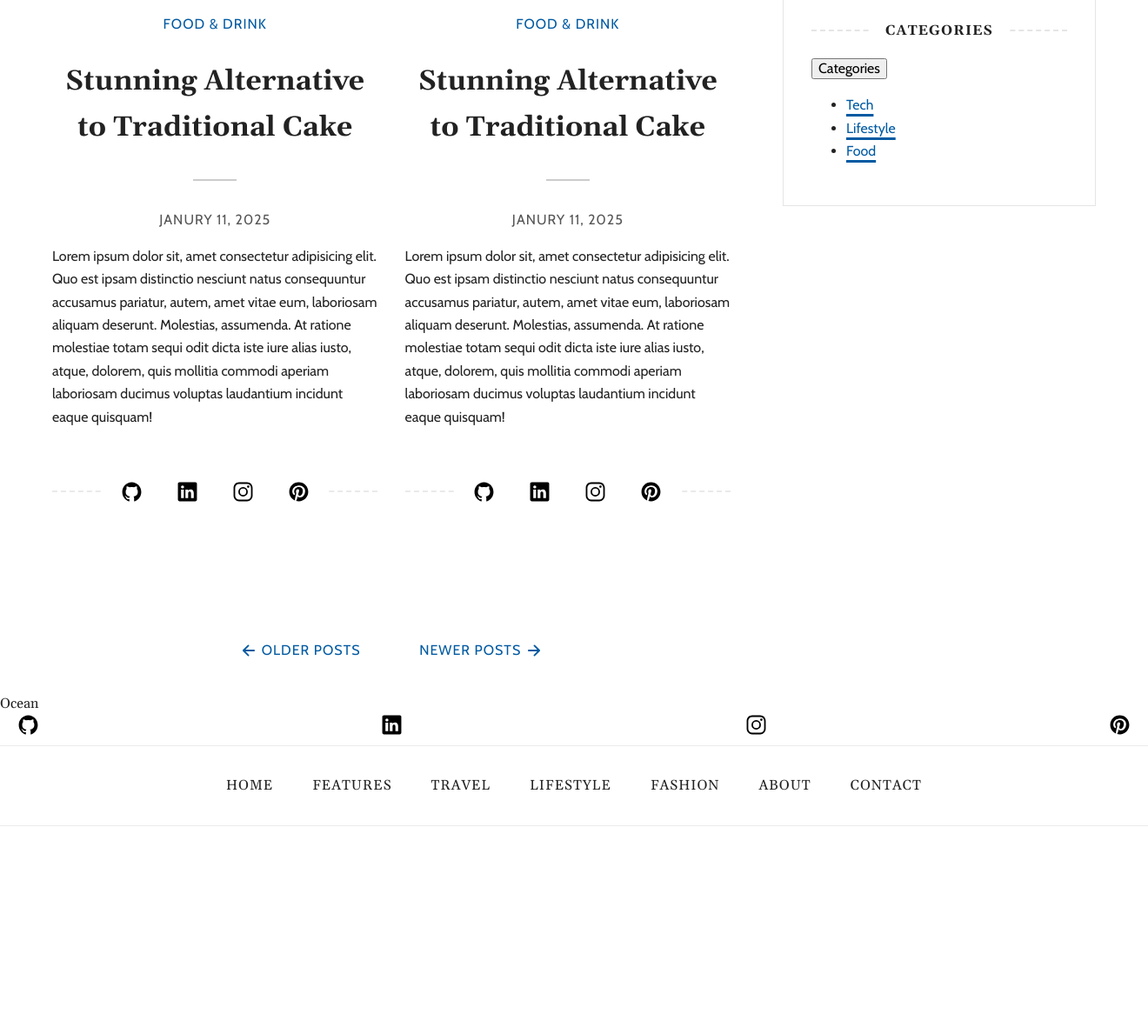
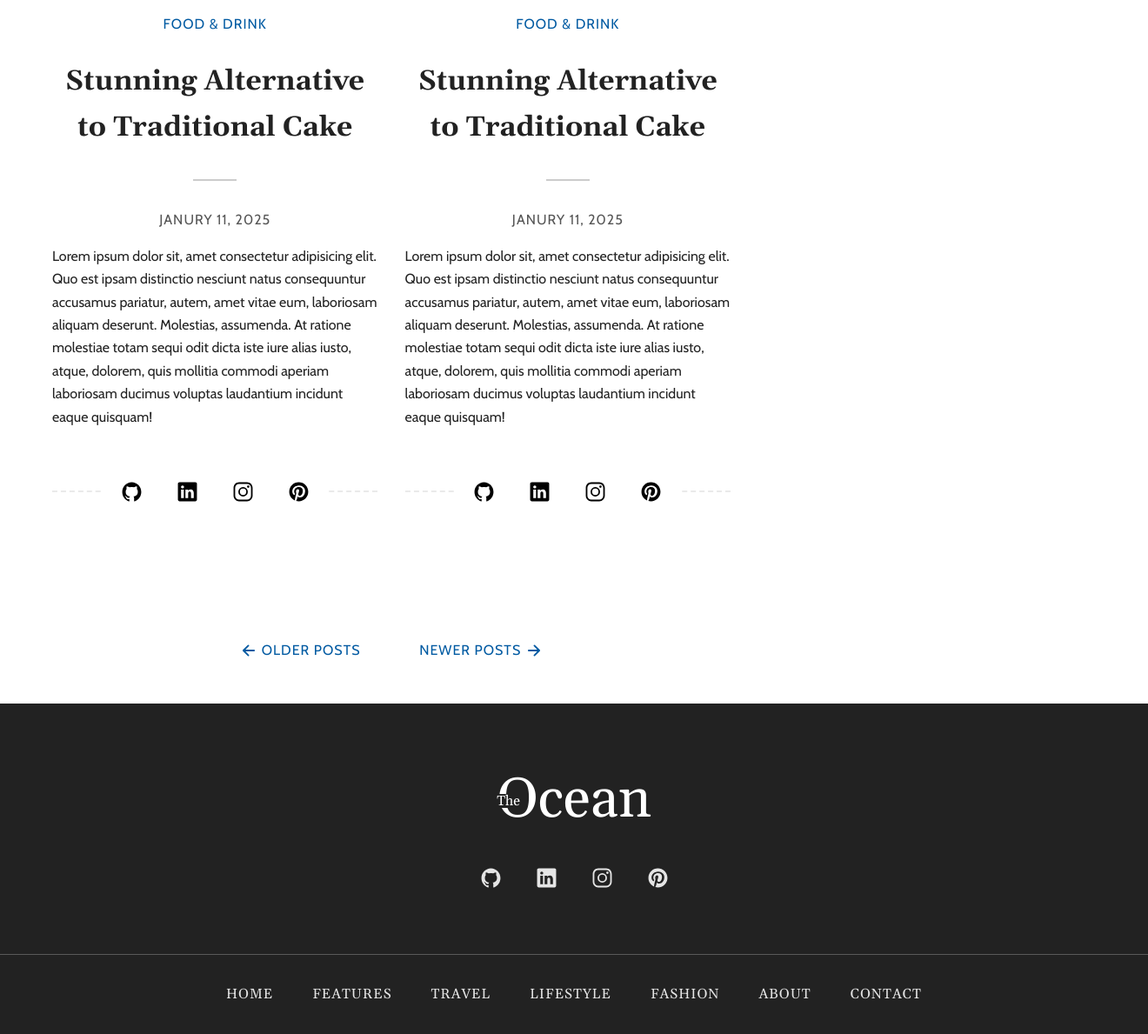
Before and after one commit to angelajholden/blog, a PHP site: page / in a window 1320 px wide; the page is wider, and only the part inside the window is pictured. Shown: the part 4416-5605 px from the top of that part at 87% size. Before the commit the page ends 5366 px from the top of that part, so only its background shows below. Run offline with PHP 8.4, Linux system fonts and the light colour scheme.

Commit message:
finished remaining desktop styles

```diff
--- a/index.html
+++ b/index.html
@@ -104,7 +104,7 @@
 					</div>
 				</article>
 			</section>
-			<div class="main_wrap">
+			<div class="main_wrap container">
 				<section class="blog_layout container">
 					<article class="blog_item full_width">
 						<div class="blog_category">Food &amp; Drink</div>
@@ -483,38 +483,40 @@
 						</form>
 					</div>
 					<div class="sidebar_item latest_posts">
-						<article class="sidebar_blog_item">
+						<h3 class="tertiary_heading">Latest Posts</h3>
+						<div class="dashed_border"></div>
+						<article class="sidebar_blog_item container">
 							<figure class="image">
 								<img src="https://picsum.photos/200/300" alt="random lorem picsum thumbnail image" />
 							</figure>
-							<div class="sidebar_blog_copy">
+							<div class="sidebar_blog_copy half_width">
 								<h4 class="sidebar_blog_title">Best Beaches in Sydney For The Easter Long Weekend</h4>
 								<div class="sidebar_blog_category">Fashion</div>
 							</div>
 						</article>
-						<article class="sidebar_blog_item">
+						<article class="sidebar_blog_item container">
 							<figure class="image">
 								<img src="https://picsum.photos/200/300" alt="random lorem picsum thumbnail image" />
 							</figure>
-							<div class="sidebar_blog_copy">
+							<div class="sidebar_blog_copy half_width">
 								<h4 class="sidebar_blog_title">Best Beaches in Sydney For The Easter Long Weekend</h4>
 								<div class="sidebar_blog_category">Fashion</div>
 							</div>
 						</article>
-						<article class="sidebar_blog_item">
+						<article class="sidebar_blog_item container">
 							<figure class="image">
 								<img src="https://picsum.photos/200/300" alt="random lorem picsum thumbnail image" />
 							</figure>
-							<div class="sidebar_blog_copy">
+							<div class="sidebar_blog_copy half_width">
 								<h4 class="sidebar_blog_title">Best Beaches in Sydney For The Easter Long Weekend</h4>
 								<div class="sidebar_blog_category">Fashion</div>
 							</div>
 						</article>
-						<article class="sidebar_blog_item">
+						<article class="sidebar_blog_item container">
 							<figure class="image">
 								<img src="https://picsum.photos/200/300" alt="random lorem picsum thumbnail image" />
 							</figure>
-							<div class="sidebar_blog_copy">
+							<div class="sidebar_blog_copy half_width">
 								<h4 class="sidebar_blog_title">Best Beaches in Sydney For The Easter Long Weekend</h4>
 								<div class="sidebar_blog_category">Fashion</div>
 							</div>
@@ -558,29 +560,29 @@
 					<div class="sidebar_item instagram_grid">
 						<h3 class="tertiary_heading">Instagram</h3>
 						<div class="dashed_border"></div>
-						<div class="sidebar_grid">
-							<figure class="image">
+						<div class="sidebar_grid container">
+							<figure class="image half_width">
 								<img src="https://picsum.photos/200/300" alt="A photo from Instagram." />
 							</figure>
-							<figure class="image">
+							<figure class="image half_width">
 								<img src="https://picsum.photos/200/300" alt="A photo from Instagram." />
 							</figure>
-							<figure class="image">
+							<figure class="image half_width">
 								<img src="https://picsum.photos/200/300" alt="A photo from Instagram." />
 							</figure>
-							<figure class="image">
+							<figure class="image half_width">
 								<img src="https://picsum.photos/200/300" alt="A photo from Instagram." />
 							</figure>
-							<figure class="image">
+							<figure class="image half_width">
 								<img src="https://picsum.photos/200/300" alt="A photo from Instagram." />
 							</figure>
-							<figure class="image">
+							<figure class="image half_width">
 								<img src="https://picsum.photos/200/300" alt="A photo from Instagram." />
 							</figure>
-							<figure class="image">
+							<figure class="image half_width">
 								<img src="https://picsum.photos/200/300" alt="A photo from Instagram." />
 							</figure>
-							<figure class="image">
+							<figure class="image half_width">
 								<img src="https://picsum.photos/200/300" alt="A photo from Instagram." />
 							</figure>
 						</div>
@@ -589,7 +591,10 @@
 					<div class="sidebar_item dropdown">
 						<h3 class="tertiary_heading">Categories</h3>
 						<div class="dashed_border"></div>
-						<button class="dropdown-button">Categories</button>
+						<button class="dropdown-button">
+							Select Category
+							<span>&#8227;</span>
+						</button>
 						<ul class="dropdown-menu">
 							<li><a href="#">Tech</a></li>
 							<li><a href="#">Lifestyle</a></li>
@@ -603,7 +608,7 @@
 			<div class="main_logo">
 				<div class="primary_logo">
 					<span>The</span>
-					<span>Ocean</span>
+					Ocean
 				</div>
 			</div>
 			<nav class="social_nav">
@@ -637,7 +642,7 @@
 					</li>
 				</ul>
 			</nav>
-			<nav class="main_nav">
+			<nav class="footer_nav main_nav">
 				<ul>
 					<li class="nav_item"><a class="nav_link" href="#">Home</a></li>
 					<li class="nav_item"><a class="nav_link" href="#">Features</a></li>
--- a/scss/_footer.scss
+++ b/scss/_footer.scss
@@ -0,0 +1,32 @@
+.footer {
+	padding: 5rem 0 0;
+	text-align: center;
+	background-color: $black;
+	color: $white;
+
+	.main_logo {
+		margin-bottom: 2rem;
+	}
+
+	.primary_logo span {
+		background-color: $black;
+	}
+
+	.social_nav ul {
+		justify-content: center;
+		margin-bottom: 4rem;
+
+		svg {
+			fill: $dk-gray;
+		}
+	}
+
+	.footer_nav {
+		border-top: 1px solid $link-gray;
+		border-bottom: none;
+
+		.nav_link {
+			color: $dk-gray;
+		}
+	}
+}
--- a/scss/_main.scss
+++ b/scss/_main.scss
@@ -16,7 +16,6 @@
 	.image {
 		position: relative;
 		margin: 0;
-		width: 100%;
 		height: auto;
 		aspect-ratio: 4/3;
 
@@ -61,6 +60,11 @@
 
 .blog_layout {
 	@include flex-item(65%);
+
+	@media (max-width: 960px) {
+		@include flex-item(100%);
+		padding: 1rem;
+	}
 }
 
 .blog_item {
@@ -99,7 +103,6 @@
 		position: relative;
 		width: 100%;
 		height: auto;
-		// margin-top: 2rem;
 		margin: 2rem 0 1rem;
 		aspect-ratio: 1.5/1;
 
--- a/scss/_sidebar.scss
+++ b/scss/_sidebar.scss
@@ -1,5 +1,10 @@
 .sidebar_layout {
 	@include flex-item(30%);
+
+	@media (max-width: 960px) {
+		@include flex-item(100%);
+		padding: 1rem;
+	}
 }
 
 .sidebar_item {
@@ -18,6 +23,8 @@
 		margin-left: 50%;
 		transform: translateX(-50%);
 		background-color: $white;
+		white-space: nowrap;
+		color: $link-gray;
 	}
 
 	.dashed_border {
@@ -30,7 +37,6 @@
 
 	.image {
 		position: relative;
-		width: 100%;
 		height: auto;
 		aspect-ratio: 16/9;
 
@@ -42,4 +48,118 @@
 			object-fit: cover;
 		}
 	}
+
+	&.latest_posts {
+		.sidebar_blog_item {
+			margin: 0 0 1rem;
+		}
+
+		.image {
+			position: relative;
+			@include flex-item(35%);
+			aspect-ratio: 4/3;
+			height: auto;
+
+			img {
+				position: absolute;
+				inset: 0;
+				width: 100%;
+				height: 100%;
+				object-fit: cover;
+			}
+		}
+
+		.sidebar_blog_copy {
+			@include flex-item(60%);
+		}
+
+		.sidebar_blog_title {
+			margin: 0 0 0.5rem;
+			line-height: 1.333;
+		}
+
+		.sidebar_blog_category {
+			font-size: 0.9rem;
+			text-transform: uppercase;
+			letter-spacing: 1px;
+			color: $link-gray;
+		}
+	}
+
+	&.instagram_grid {
+		text-align: center;
+
+		a {
+			text-decoration: none;
+		}
+
+		.image {
+			position: relative;
+			height: auto;
+			margin-bottom: 4%;
+			aspect-ratio: 1/1;
+
+			img {
+				position: absolute;
+				inset: 0;
+				width: 100%;
+				height: 100%;
+				object-fit: cover;
+			}
+		}
+	}
+
+	&.dropdown {
+		height: 176.74px;
+
+		.dropdown-button {
+			display: flex;
+			justify-content: space-between;
+			align-items: center;
+			width: 100%;
+			padding: 1rem;
+			background-color: $white;
+			border: 1px solid $gray;
+			text-align: left;
+			line-height: 1;
+			color: $black;
+			cursor: pointer;
+
+			span {
+				font-size: 2rem;
+				transform: rotate(90deg);
+			}
+		}
+
+		.dropdown-menu {
+			display: none;
+			margin: 0;
+			padding: 0;
+			list-style-type: none;
+			border-left: 1px solid $gray;
+			border-right: 1px solid $gray;
+			border-bottom: 1px solid $gray;
+			box-shadow: 1px 1px 0 0 rgba($color: $black, $alpha: 0.1);
+
+			li a {
+				display: block;
+				text-decoration: none;
+				color: $black;
+				padding: 0.75rem 1.25rem;
+				background-color: $white;
+				transition: all 300ms ease-in-out;
+
+				&:hover,
+				&:active,
+				&:focus {
+					background-color: $link-gray;
+					color: $white;
+				}
+			}
+
+			&.active {
+				display: block;
+			}
+		}
+	}
 }
--- a/scss/_variables.scss
+++ b/scss/_variables.scss
@@ -28,6 +28,7 @@ $dk-gray: #e5e5e5;
 $gray: #eaeaea;
 $lt-gray: #f8f8f8;
 $links: #005aa2;
+$link-gray: #595959;
 
 // flexbox mixins
 // Mixin for flex container
@@ -36,14 +37,11 @@ $links: #005aa2;
 	justify-content: space-between;
 	align-items: flex-start;
 	flex-flow: row wrap;
-	// margin-left: -1rem;
-	// margin-right: -1rem;
 }
 
 // Mixin for flex items
 @mixin flex-item($width-percent) {
 	width: $width-percent;
-	// margin: 0 1rem;
 }
 
 // Mixin for media query
@@ -75,10 +73,10 @@ $links: #005aa2;
 	}
 
 	// Mobile view adjustments
-	@include breakpoint(940px) {
-		.half-width,
-		.one-third,
-		.one-fourth {
+	@media (max-width: 960px) {
+		.half_width,
+		.one_third,
+		.one_fourth {
 			@include flex-item(100%);
 		}
 	}
```
Also changed, not shown: styles.css, 1 other file.
